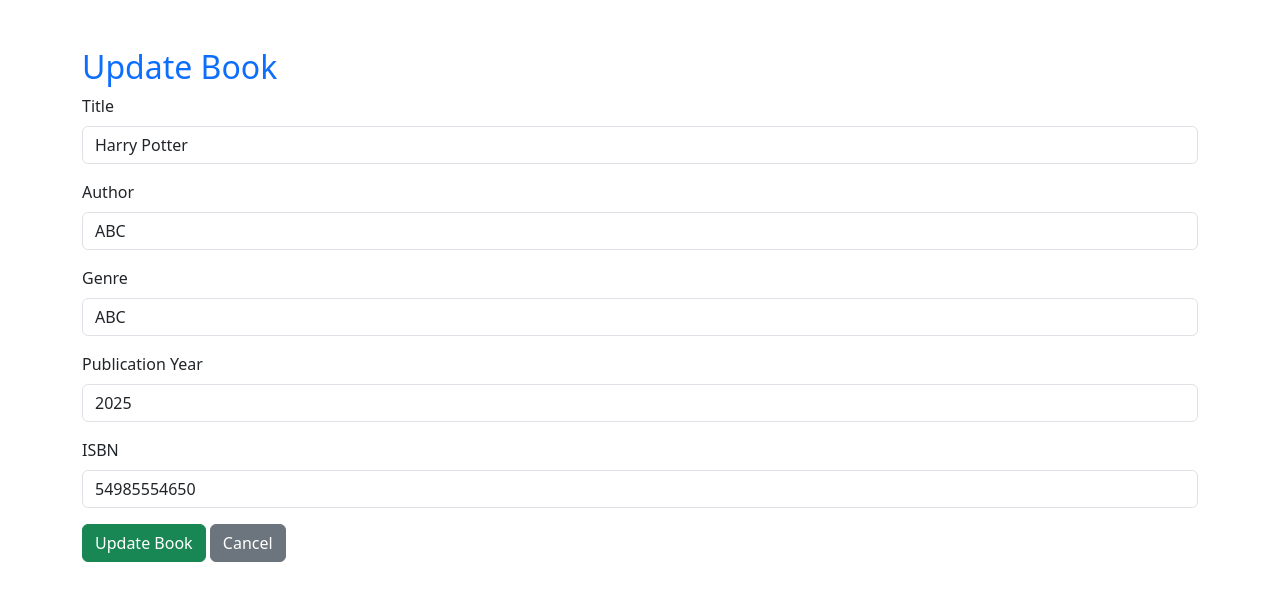
After one commit to roohithbala/libmanagement, a Flask app: page /update_book/1 in a window 1280 px wide. The commit adds this page. Shown: the top 601 px of the page. Run offline with Flask 3, Linux system fonts and the light colour scheme; a user stored in the database is signed in; data comes from the database, SQL or seed files in the repository; both versions use the stored data as it was after the commit.

Commit message:
Updated update_book.html to add dynamic cancel redirect based on role

```diff
--- a/app.py
+++ b/app.py
@@ -136,6 +136,36 @@
 @app.route("/admin")
 def admin_dashboard():
     return render_template("admin_dashboard.html", books=get_all_books(), users=User.query.all())
+@app.route("/update_book/<int:book_id>", methods=["GET", "POST"])
+def update_book_route(book_id):
+    if "user_id" not in session or session.get("role") not in ["admin", "librarian"]:
+        flash("Access Denied!", "danger")
+        return redirect(url_for("home"))
+
+    book = Book.query.get_or_404(book_id)
+
+    if request.method == "POST":
+        book.title = request.form["title"]
+        book.author = request.form["author"]
+        book.genre = request.form["genre"]
+        book.publication_year = request.form["publication_year"]
+        book.isbn = request.form["isbn"]
+
+        try:
+            db.session.commit()
+            flash("Book updated successfully!", "success")
+
+            # Redirect based on user role
+            if session.get("role") == "admin":
+                return redirect(url_for("admin_dashboard"))
+            elif session.get("role") == "librarian":
+                return redirect(url_for("librarian_dashboard"))
+
+        except Exception:
+            db.session.rollback()
+            flash("Error updating book!", "danger")
+
+    return render_template("update_book.html", book=book)
 
 @app.route("/librarian")
 def librarian_dashboard():
--- a/templates/admin_dashboard.html
+++ b/templates/admin_dashboard.html
@@ -46,6 +46,8 @@
                     <td>{{ book.added_by }}</td>
                     <td>
                         <a href="{{ url_for('delete_book_route', book_id=book.id) }}" class="btn btn-danger btn-sm">Delete</a>
+                        <a href="{{ url_for('update_book_route', book_id=book.id) }}" class="btn btn-warning btn-sm">Update</a>
+
                     </td>
                 </tr>
                 {% endfor %}
--- a/templates/librarian_dashboard.html
+++ b/templates/librarian_dashboard.html
@@ -57,6 +57,8 @@
                     <td>{{ book.added_by }}</td>
                     <td>
                         <a href="{{ url_for('delete_book_route', book_id=book.id) }}" class="btn btn-danger btn-sm">Delete</a>
+                        <a href="{{ url_for('update_book_route', book_id=book.id) }}" class="btn btn-warning btn-sm">Update</a>
+
                     </td>
                 </tr>
                 {% endfor %}
--- /dev/null
+++ b/templates/update_book.html
@@ -0,0 +1,58 @@
+<!DOCTYPE html>
+<html lang="en">
+<head>
+    <meta charset="UTF-8">
+    <meta name="viewport" content="width=device-width, initial-scale=1.0">
+    <title>Update Book</title>
+    <link rel="stylesheet" href="https://cdn.jsdelivr.net/npm/bootstrap@5.3.0/dist/css/bootstrap.min.css">
+</head>
+<body class="container mt-5">
+    <h2 class="text-primary">Update Book</h2>
+
+    <!-- Display Flash Messages -->
+    {% with messages = get_flashed_messages(with_categories=true) %}
+        {% if messages %}
+            <div class="alert alert-{{ messages[0][0] }}">
+                {{ messages[0][1] }}
+            </div>
+        {% endif %}
+    {% endwith %}
+
+    <!-- Form to update book details -->
+    <form method="POST">
+        <div class="mb-3">
+            <label class="form-label">Title</label>
+            <input type="text" class="form-control" name="title" value="{{ book.title }}" required>
+        </div>
+        <div class="mb-3">
+            <label class="form-label">Author</label>
+            <input type="text" class="form-control" name="author" value="{{ book.author }}" required>
+        </div>
+        <div class="mb-3">
+            <label class="form-label">Genre</label>
+            <input type="text" class="form-control" name="genre" value="{{ book.genre }}" required>
+        </div>
+        <div class="mb-3">
+            <label class="form-label">Publication Year</label>
+            <input type="number" class="form-control" name="publication_year" value="{{ book.publication_year }}" required>
+        </div>
+        <div class="mb-3">
+            <label class="form-label">ISBN</label>
+            <input type="text" class="form-control" name="isbn" value="{{ book.isbn }}" required>
+        </div>
+
+        <button type="submit" class="btn btn-success">Update Book</button>
+
+        <!-- Dynamic Cancel Button based on Role -->
+        {% if session.get('role') == 'admin' %}
+            <a href="{{ url_for('admin_dashboard') }}" class="btn btn-secondary">Cancel</a>
+        {% elif session.get('role') == 'librarian' %}
+            <a href="{{ url_for('librarian_dashboard') }}" class="btn btn-secondary">Cancel</a>
+        {% else %}
+            <a href="{{ url_for('home') }}" class="btn btn-secondary">Cancel</a>
+        {% endif %}
+    </form>
+
+    <script src="https://cdn.jsdelivr.net/npm/bootstrap@5.3.0/dist/js/bootstrap.bundle.min.js"></script>
+</body>
+</html>
```
Also changed, not shown: instance/library.db.
